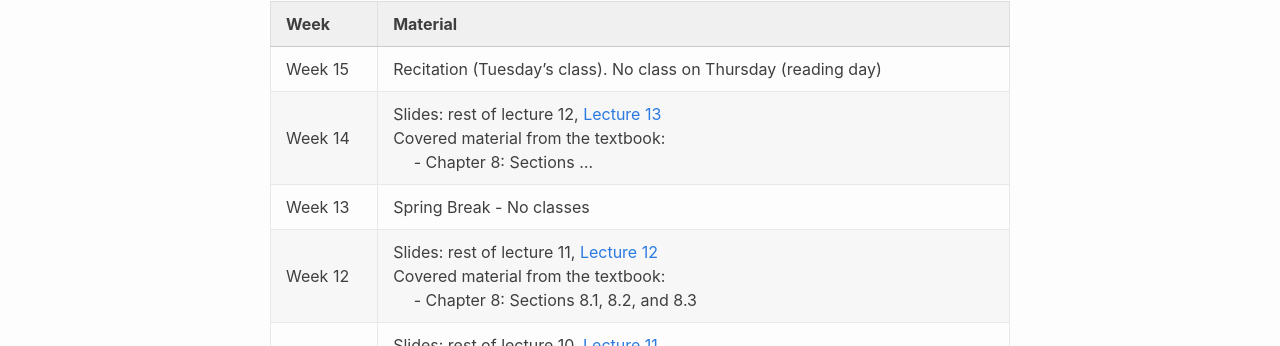
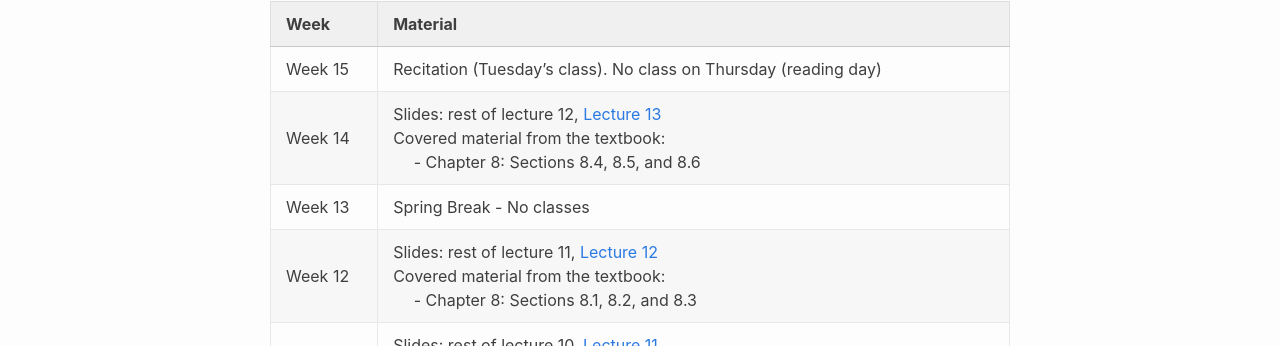
Before and after one commit to GhadaAlmashaqbeh/GhadaAlmashaqbeh.github.io, a Jekyll site: the page built from courses/cse3400-s2021/index.md, in a window 1280 px wide. Shown: the part 284-630 px from the top of the page. Built offline with Jekyll 4.4.1, drawn with Linux system fonts in a browser that asks for light colours.

Commit message:
update lecture material

```diff
--- a/courses/cse3400-s2021/index.md
+++ b/courses/cse3400-s2021/index.md
@@ -11,7 +11,7 @@ Lecture slides and covered textbook material (assignments, class recordings, etc
 | Week&emsp;&emsp;| Material           |
 |----------|--------------------|
 | Week 15 | Recitation (Tuesday's class). No class on Thursday (reading day) |
-| Week 14 | Slides: rest of lecture 12, [Lecture 13](./lecture13.pdf) <br/> Covered material from the textbook: <br/> &emsp; - Chapter 8: Sections ... |
+| Week 14 | Slides: rest of lecture 12, [Lecture 13](./lecture13.pdf) <br/> Covered material from the textbook: <br/> &emsp; - Chapter 8: Sections 8.4, 8.5, and 8.6 |
 | Week 13 | Spring Break - No classes |
 | Week 12 | Slides: rest of lecture 11, [Lecture 12](./lecture12.pdf) <br/> Covered material from the textbook: <br/> &emsp; - Chapter 8: Sections 8.1, 8.2, and 8.3 |
 | Week 11 | Slides: rest of lecture 10, [Lecture 11](./lecture11.pdf) <br/> Covered material from the textbook: <br/> &emsp; - Chapter 1: Section 1.3 <br/> &emsp; - Chapter 2: Section 2.7.2 <br/> &emsp; - Chapter 6: Sections 6.5, 6.6, and 6.7 |
```
